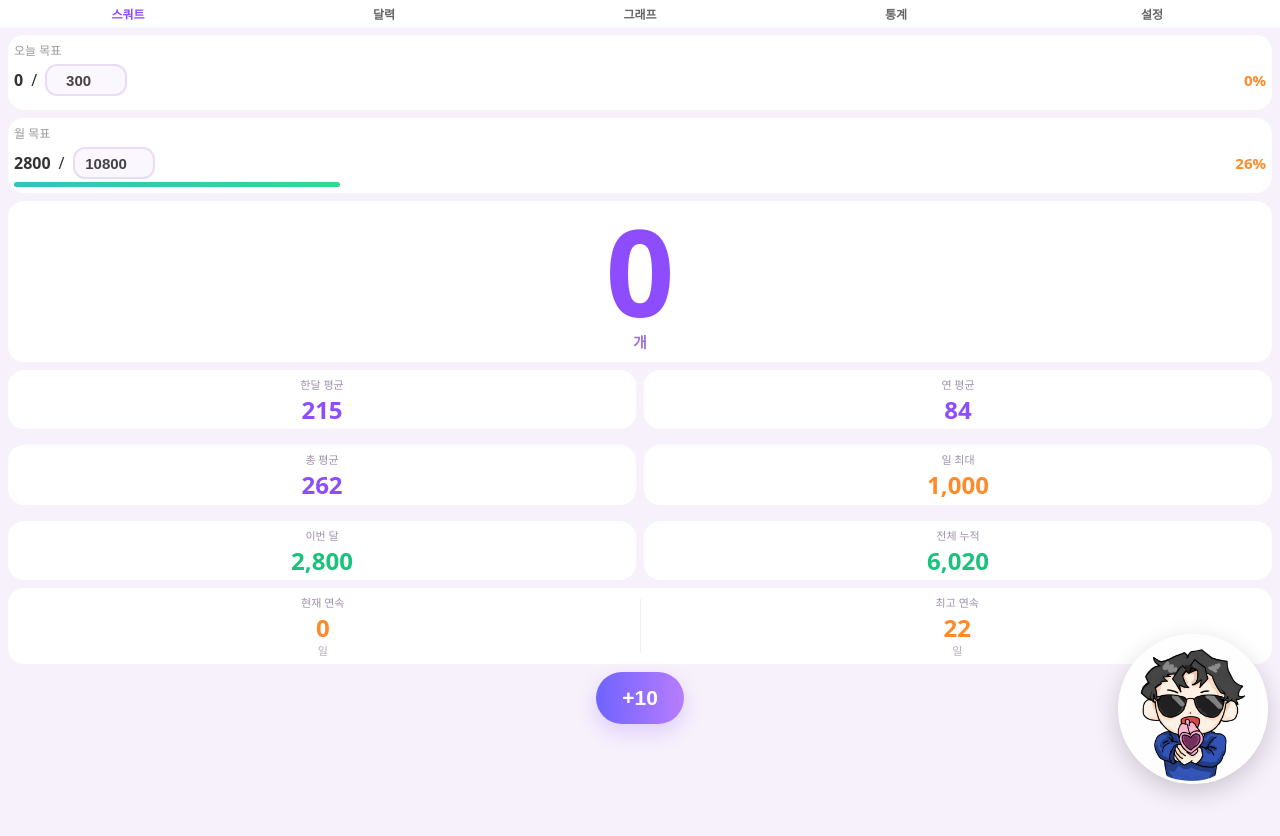
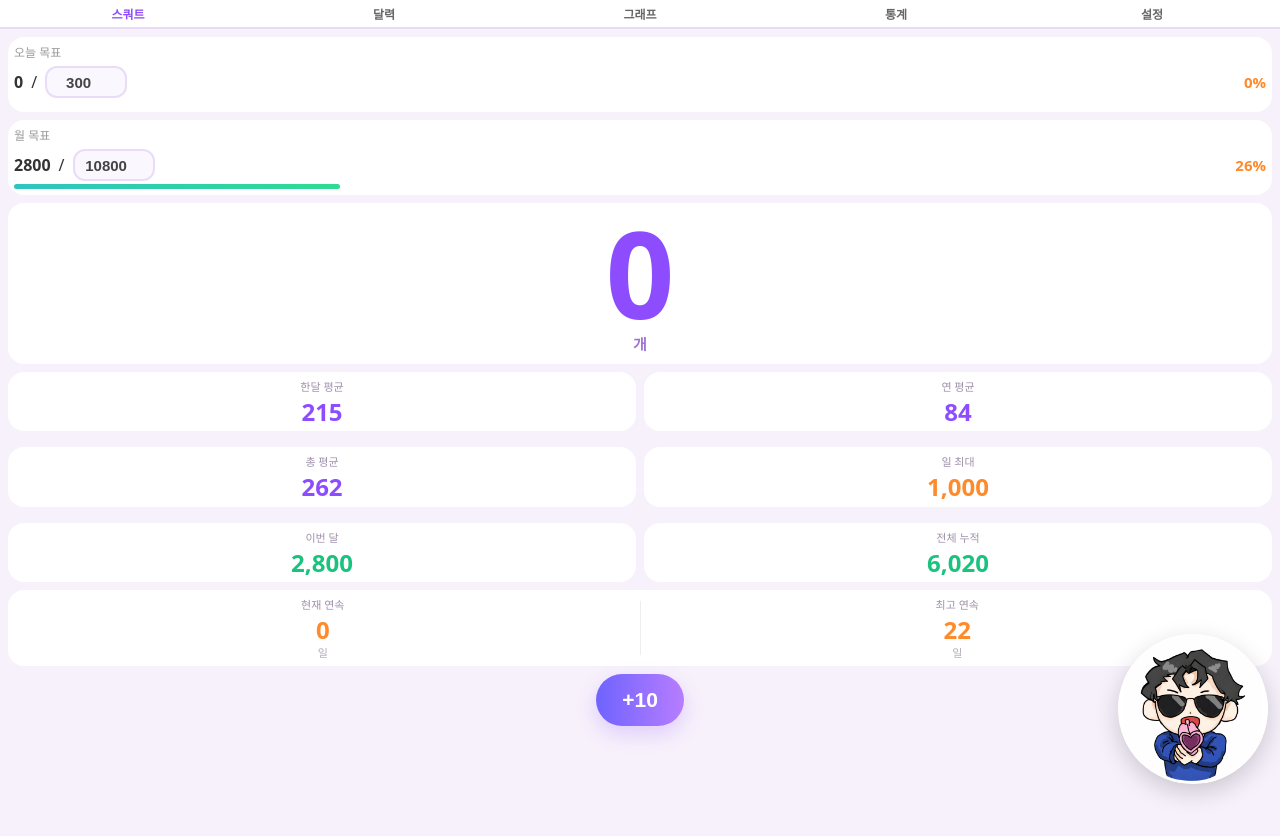
Before and after one commit to gulligo/squat-app, a plain HTML site: page index.html in a window 1280 px wide. Drawn offline with Linux system fonts and the light colour scheme.

Commit message:
Update index.html

```diff
--- a/index.html
+++ b/index.html
@@ -33,6 +33,7 @@ body{
   z-index:50;
   display:flex;
   background:#fff;
+  border-bottom:2px solid var(--line);
 }
 .top-tabs button{
   flex:1;
```
